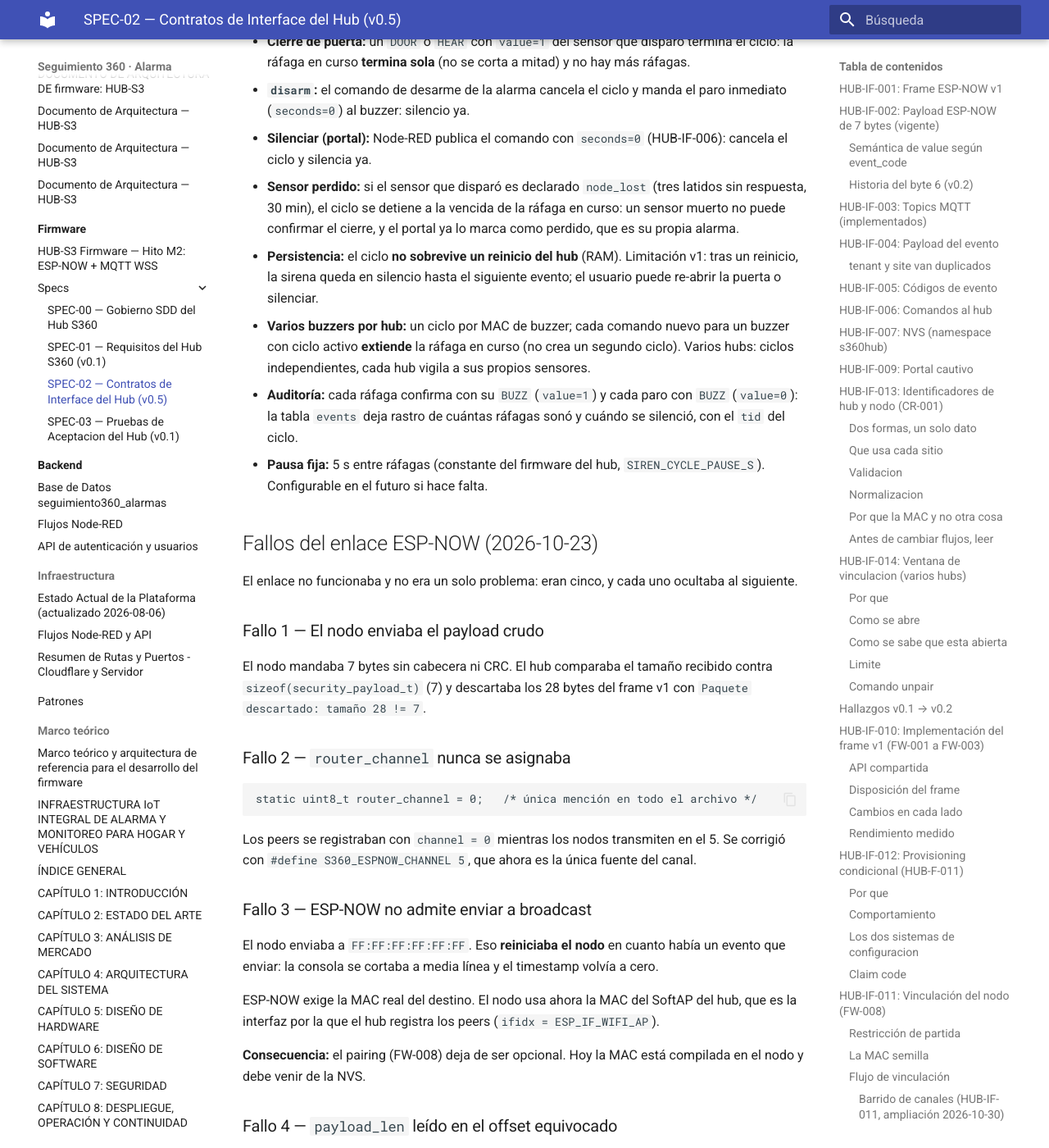
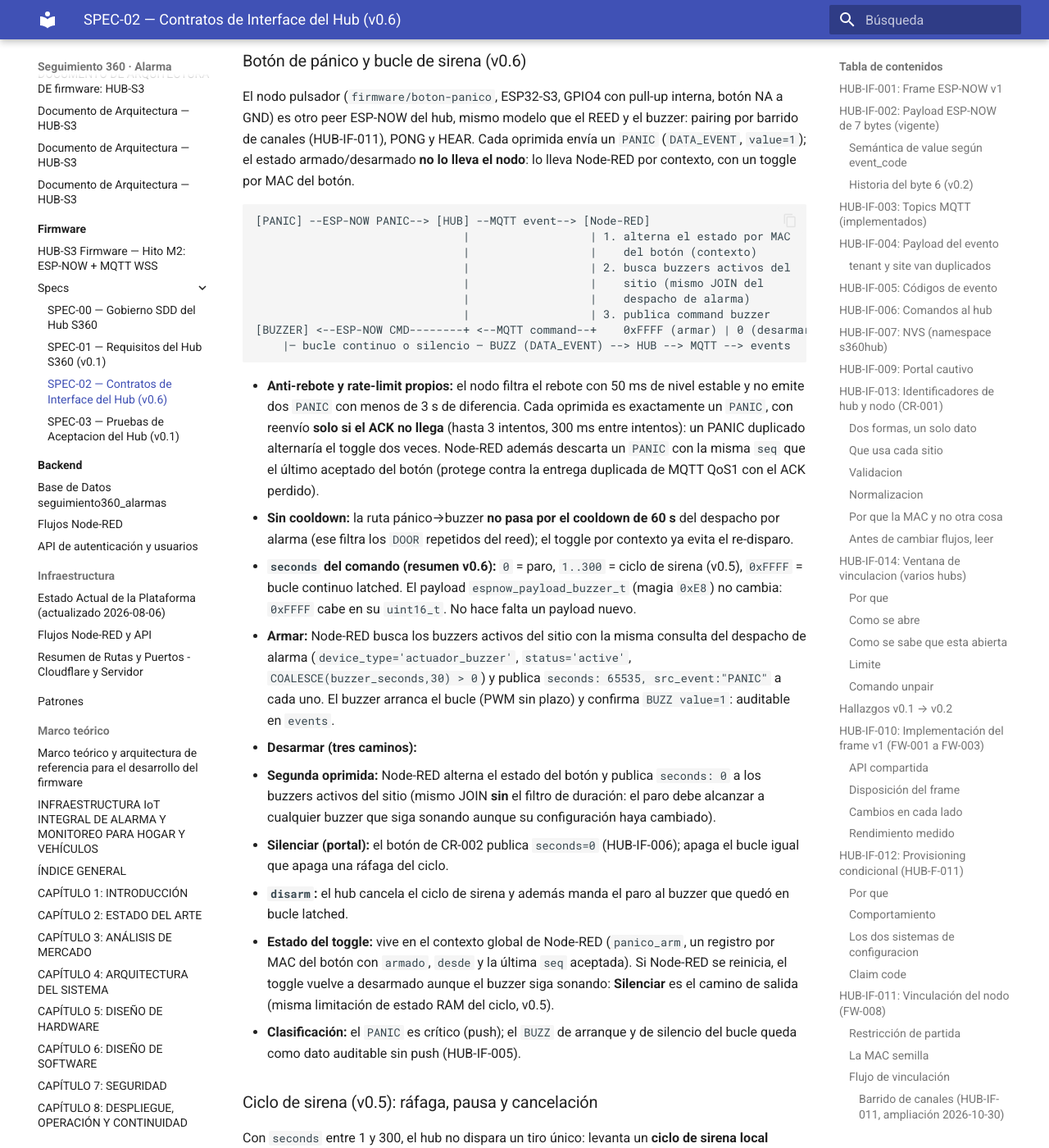
Before and after one commit to khalifa63/seguimiento360-alarma, an MkDocs documentation site: the page built from docs/firmware/specs/02-interfaces.md, in a window 1280 px wide and 1400 px high, scrolled down 17791 px. Shown: the whole window at 82% size. Built offline with MkDocs 1.6.1 and Material for MkDocs 9.7.7, drawn with Linux system fonts in a browser that asks for light colours; some of the changed text lies outside the part shown.

Commit message:
spec: HUB-IF-015 boton de panico y bucle de sirena (SPEC-02 v0.6)

```diff
--- a/docs/firmware/specs/02-interfaces.md
+++ b/docs/firmware/specs/02-interfaces.md
@@ -1,4 +1,4 @@
-# SPEC-02 — Contratos de Interface del Hub (v0.5)
+# SPEC-02 — Contratos de Interface del Hub (v0.6)
 
 Contratos entre nodo, hub, broker y backend. Es la fuente de verdad: el código
 deriva de aquí, no al revés. Un cambio incompatible exige *change request*.
@@ -14,6 +14,16 @@ deriva de aquí, no al revés. Un cambio incompatible exige *change request*.
 > o pérdida del nodo sensor; el comando buzzer lleva `src_mac`. La decisión
 > de disparar sigue viniendo de Node-RED: esto entrega la mitad del CR-002
 > (la continuación del ciclo es local, el disparo inicial no cambia).
+>
+> **Cambios v0.6 (2026-10-31):** nuevo código de evento `PANIC` para el
+> botón de pánico (`firmware/boton-panico`, HUB-IF-002/005) y **bucle de
+> sirena latched** (HUB-IF-015): el comando buzzer acepta `seconds=0xFFFF`
+> —bucle continuo hasta nueva orden— junto al `seconds=0` (paro, v0.5) y
+> 1..300 (ciclo, v0.5). La primera oprimida del botón arma el bucle; la
+> segunda lo desarma, igual que **Silenciar** del portal o `disarm`. El
+> toggle armado/desarmado lo lleva Node-RED por contexto, no el nodo.
+> **El frame v1 y `espnow_payload_buzzer_t` no cambian**: `0xFFFF` cabe en
+> su `uint16_t` sin tocar nada del contrato v1.
 >
 > **Cambios v0.4 (2026-10-30):** nuevo código de evento `BUZZ` (HUB-IF-005),
 > nuevo comando `buzzer` de activación de la sirena (HUB-IF-006) y nuevo
@@ -61,7 +71,8 @@ v0.3**: siguen siendo 7 bytes; lo que cambió es el nombre del byte 6.
 | `DOOR` | REED de apertura (`firmware/reed-sensor`) | 1 = Cerrado (imán cerca), 0 = Abierto |
 | `ALRM`, `HEAR` | ultrasónico (legado) | distancia medida en cm |
 | `PAIR` | todos | 0 |
-| nuevos (`SMOKE`, `PANIC`, ...) | futuros nodos | su métrica propia, documentada aquí al darlos de alta |
+| `PANIC` | botón de pánico (`firmware/boton-panico`, v0.6) | 1 en cada oprimida; el estado armado/desarmado lo lleva Node-RED por contexto (HUB-IF-015) |
+| nuevos (`SMOKE`, ...) | futuros nodos | su métrica propia, documentada aquí al darlos de alta |
 
 ### Historia del byte 6 (v0.2)
 
@@ -129,7 +140,8 @@ parsean `msg.topic.split('/')` y usan las posiciones 2 y 4.
 | `HEAR` | latido periódico |
 | `PONG` | respuesta del nodo al ping del hub (prueba de enlace, ver HUB-IF-006); se resuelve en el hub y no sube a la BD |
 | `BUZZ` | activación/paro confirmado de la sirena (nodo buzzer, ver HUB-IF-015): `value` 1 = sonando, 0 = silenciado por paro (`seconds=0`); **sí** sube a la BD (dato operativo auditable) |
-| `GAS`, `SMOKE`, `FIRE`, `PANIC`, `MOV`, `SEIS`, `SOS`, `HUM` | reservados para otros tipos de nodo |
+| `PANIC` | oprimida del botón de pánico (`firmware/boton-panico`, v0.6): `value` 1 en cada oprimida; **no pasa por el cooldown de 60 s del despacho de sirena** — es una ruta de toggle propia (HUB-IF-015) |
+| `GAS`, `SMOKE`, `FIRE`, `MOV`, `SEIS`, `SOS`, `HUM` | reservados para otros tipos de nodo |
 
 Node-RED clasifica la gravedad para la notificación: **crítica** para `ALRM`,
 `GAS`, `SMOKE`, `FIRE`, `PANIC`, `SOS` y `SEIS`; **media** para `DOOR`, `MOV`
@@ -147,7 +159,8 @@ había clasificado como media; se revierte con este cambio del flow.)
               {"action":"pairing"}                      abre la ventana 120 s
               {"action":"unpair","mac":"aa:bb:cc:dd:ee:ff"}  olvida un nodo
               {"command":"buzzer","mac":"<mac-buzzer>","seconds":N,"tid":"<id>"}
-                                                        activa la sirena N segundos
+                                                        sirena: 1..300 = N segundos (v0.5),
+                                                        0 = paro (v0.5), 0xFFFF = bucle latched (v0.6)
 
 **Prueba de enlace (PING/PONG):** el botón «Probar ESP-NOW» del portal publica
 en el topic `command`:
@@ -194,8 +207,14 @@ al detectar una alarma que deba sonar la sirena:
   activo y manda al buzzer un frame de paro (magia `0xE8`, `seconds=0`) que
   silencia la salida de inmediato; el buzzer responde `BUZZ` con `value=0`
   ("silenciado"), que también sube a `events`. Lo emite Node-RED al pulsar
-  **Silenciar** en el portal y el propio hub al recibir `disarm`. Fuera de
-  0..300 el hub descarta el comando con advertencia.
+  **Silenciar** en el portal, con la segunda oprimida del botón de pánico
+  (v0.6) y el propio hub al recibir `disarm`.
+  **`seconds=0xFFFF` es un bucle continuo latched (v0.6, HUB-IF-015):** el
+  buzzer suena sin plazo hasta recibir un `seconds=0`; el hub **no levanta
+  ciclo de sirena** (no hay sensor que re-verificar) y solo lleva en RAM
+  qué buzzer quedó sonando, para que `disarm` sepa a quién mandar el paro.
+  Fuera de 0..300 y distinto de 0xFFFF el hub descarta el comando con
+  advertencia.
 - **Confirmación (BUZZ):** a diferencia del PONG, la activación de la sirena
   **sí es dato operativo auditable**: el nodo responde con un `BUZZ`
   (`DATA_EVENT`, `value=1`) al iniciar, el hub lo publica por MQTT como
@@ -660,6 +679,61 @@ LEDC (2700 Hz, duty 90 %).
   limita despatches nuevos de Node-RED: **el ciclo de sirena no pasa por
   él** (HUB-IF-015).
 
+### Botón de pánico y bucle de sirena (v0.6)
+
+El nodo pulsador (`firmware/boton-panico`, ESP32-S3, GPIO4 con pull-up
+interna, botón NA a GND) es otro peer ESP-NOW del hub, mismo modelo que el
+REED y el buzzer: pairing por barrido de canales (HUB-IF-011), PONG y HEAR.
+Cada oprimida envía un `PANIC` (`DATA_EVENT`, `value=1`); el estado
+armado/desarmado **no lo lleva el nodo**: lo lleva Node-RED por contexto,
+con un toggle por MAC del botón.
+
+    [PANIC] --ESP-NOW PANIC--> [HUB] --MQTT event--> [Node-RED]
+                                   |                  | 1. alterna el estado por MAC
+                                   |                  |    del botón (contexto)
+                                   |                  | 2. busca buzzers activos del
+                                   |                  |    sitio (mismo JOIN del
+                                   |                  |    despacho de alarma)
+                                   |                  | 3. publica command buzzer
+    [BUZZER] <--ESP-NOW CMD--------+ <--MQTT command--+    0xFFFF (armar) | 0 (desarmar)
+        |— bucle continuo o silencio — BUZZ (DATA_EVENT) --> HUB --> MQTT --> events
+
+- **Anti-rebote y rate-limit propios:** el nodo filtra el rebote con 50 ms
+  de nivel estable y no emite dos `PANIC` con menos de 3 s de diferencia.
+  Cada oprimida es exactamente un `PANIC`, con reenvío **solo si el ACK no
+  llega** (hasta 3 intentos, 300 ms entre intentos): un PANIC duplicado
+  alternaría el toggle dos veces. Node-RED además descarta un `PANIC` con
+  la misma `seq` que el último aceptado del botón (protege contra la
+  entrega duplicada de MQTT QoS1 con el ACK perdido).
+- **Sin cooldown:** la ruta pánico→buzzer **no pasa por el cooldown de 60
+  s** del despacho por alarma (ese filtra los `DOOR` repetidos del reed);
+  el toggle por contexto ya evita el re-disparo.
+- **`seconds` del comando (resumen v0.6):** `0` = paro, `1..300` = ciclo
+  de sirena (v0.5), `0xFFFF` = bucle continuo latched. El payload
+  `espnow_payload_buzzer_t` (magia `0xE8`) no cambia: `0xFFFF` cabe en su
+  `uint16_t`. No hace falta un payload nuevo.
+- **Armar:** Node-RED busca los buzzers activos del sitio con la misma
+  consulta del despacho de alarma (`device_type='actuador_buzzer'`,
+  `status='active'`, `COALESCE(buzzer_seconds,30) > 0`) y publica
+  `seconds: 65535, src_event:"PANIC"` a cada uno. El buzzer arranca el
+  bucle (PWM sin plazo) y confirma `BUZZ value=1`: auditable en `events`.
+- **Desarmar (tres caminos):**
+  1. **Segunda oprimida:** Node-RED alterna el estado del botón y publica
+     `seconds: 0` a los buzzers activos del sitio (mismo JOIN **sin** el
+     filtro de duración: el paro debe alcanzar a cualquier buzzer que
+     siga sonando aunque su configuración haya cambiado).
+  2. **Silenciar (portal):** el botón de CR-002 publica `seconds=0`
+     (HUB-IF-006); apaga el bucle igual que apaga una ráfaga del ciclo.
+  3. **`disarm`:** el hub cancela el ciclo de sirena y además manda el
+     paro al buzzer que quedó en bucle latched.
+- **Estado del toggle:** vive en el contexto global de Node-RED
+  (`panico_arm`, un registro por MAC del botón con `armado`, `desde` y la
+  última `seq` aceptada). Si Node-RED se reinicia, el toggle vuelve a
+  desarmado aunque el buzzer siga sonando: **Silenciar** es el camino de
+  salida (misma limitación de estado RAM del ciclo, v0.5).
+- **Clasificación:** el `PANIC` es crítico (push); el `BUZZ` de arranque y
+  de silencio del bucle queda como dato auditable sin push (HUB-IF-005).
+
 ### Ciclo de sirena (v0.5): ráfaga, pausa y cancelación
 
 Con `seconds` entre 1 y 300, el hub no dispara un tiro único: levanta un
```
Also changed, not shown: docs/manuales/tecnico/protocolo-comun.md (+7 -2 lines), 1 other file.
